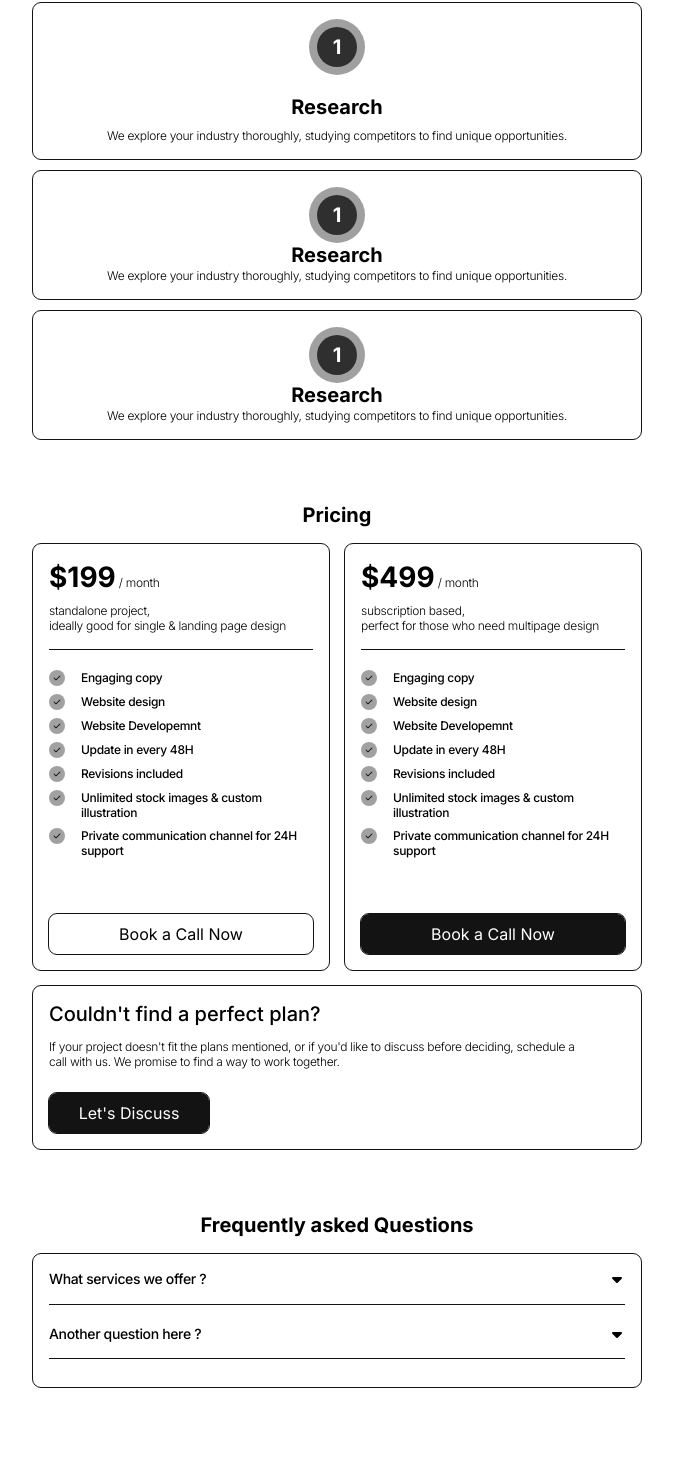
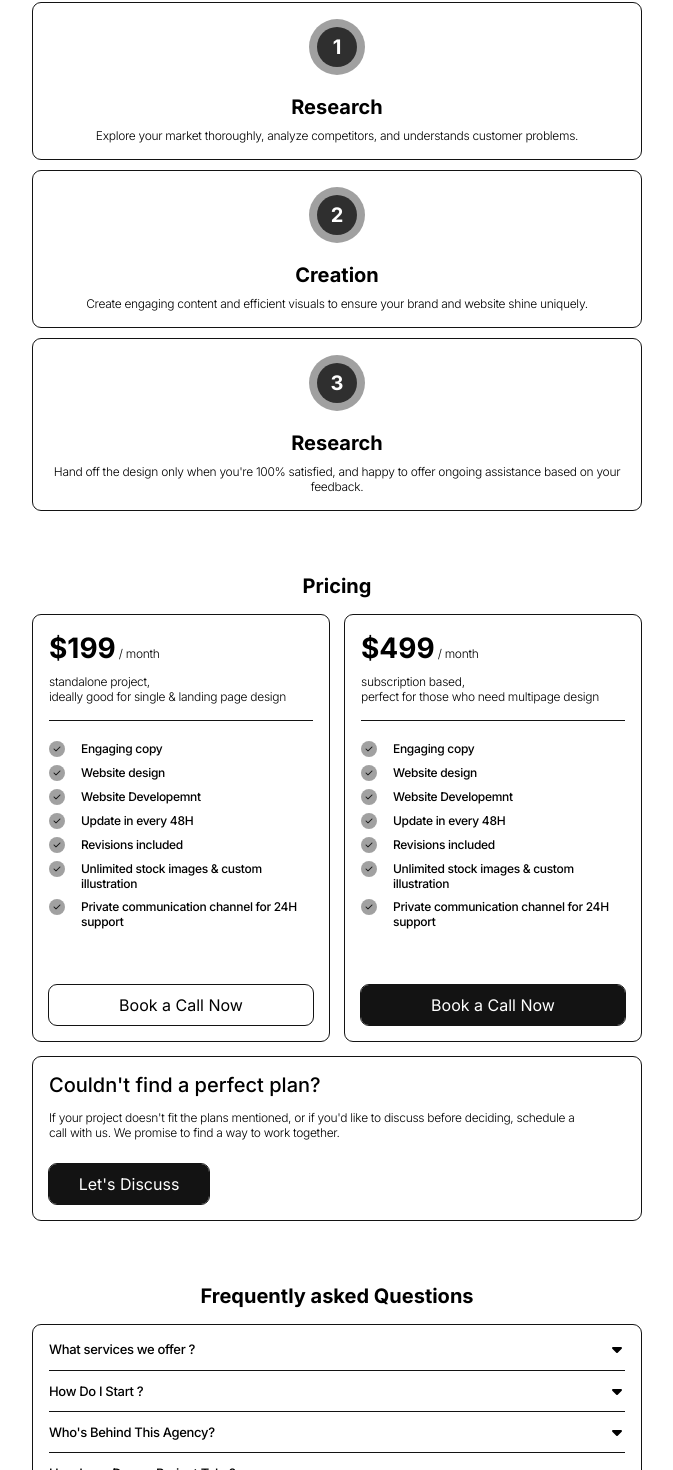
Before and after one commit to kmr-sahil/kmr-designs, a Next.js app: page / in a window 1280 px wide. Shown: the part 1176-2646 px from the top of the page, without its empty margins (303-976 px from the left). Before the commit the page ends 2579 px from the top, so only its background shows below. Built offline with nearby package versions, Linux system fonts and the light colour scheme.

Commit message:
footer done

```diff
--- a/src/app/page.js
+++ b/src/app/page.js
@@ -1,5 +1,5 @@
 import React from 'react'
-import Image from 'next/image';
+
 import Link from 'next/link';
 import Navbar from '@/components/Navbar';
 import Work from '@/components/Work';
@@ -7,10 +7,9 @@ import Testimonials from '@/components/Testimonials';
 import Process from '@/components/Process';
 import Pricing from '@/components/Pricing';
 import FAQs from '@/components/FAQs';
+import Footer from '@/components/Footer';
 
 function page() {
-
-
 
   return (
 
@@ -22,7 +21,7 @@ function page() {
 
           <h1 className='text-[28px] font-bold leading-[2rem] text-center'>Crafting engaging websites with meaningful designs that drive results.</h1>
 
-          <h3 className='text-[14px] font-light tracking-tight leading-tight text-center'>We work with startups, creatives, and visionaries driven by success. Through efficient design, we create websites that excel as powerful sales engines, fostering success, engagement, and growth.</h3>
+          <h3 className='text-[14px] font-light tracking-tight leading-tight text-center'>We work with startups, creatives, and visionaries. Through efficient design, we create websites that excel as powerful sales engines, fostering success, engagement, and growth.</h3>
 
           <Link href={'facebook.com'} className='w-[156px] px-[1rem] py-[0.5rem] rounded-[8px] outline outline-[1px] outline-[#131313] bg-[#131313] text-white'>Book a free Call</Link>
 
@@ -38,6 +37,8 @@ function page() {
 
     <FAQs />
 
+    <Footer />
+
     </div>
 
   )
--- a/src/components/FAQs.jsx
+++ b/src/components/FAQs.jsx
@@ -1,9 +1,28 @@
-
 "use client"
 import React, { useState } from 'react';
 import { FaCaretDown } from "react-icons/fa6";
 
 function FAQs() {
+  const faqsData = [
+    {
+      question: "What services we offer ?",
+      answer: "We excel in crafting landing pages, multipage websites, SaaS, and comprehensive web services. Our expertise lies in designing product in such a to captivate and convert target audiences effectively."
+    },
+    {
+      question: "How Do I Start ?",
+      answer: "Begin your journey in three simple steps: Schedule an introductory call, discuss your business needs, and choose the plan that fits best. It's that easy – and you're on your way to success!"
+    },
+    {
+      question: "Who's Behind This Agency?",
+      answer: "Hi there, I'm Sahil Kumar, running this agency solo. With experience in startups like DailyDumbbell and SecondBrainLabs, I've transitioned to running this design/development agency full-time, bringing my expertise to every project."
+    },
+    {
+      question: "How Long Does a Project Take?",
+      answer: "Typically, a single-page design takes 36 hours or less. However, for revisions or complex requests, it may require additional time."
+    }
+    // Add more FAQs here as needed
+  ];
+
   const [selectedQuestion, setSelectedQuestion] = useState(null);
 
   const handleQuestionClick = (index) => {
@@ -17,33 +36,16 @@ function FAQs() {
 
       <div className='w-[100%] rounded-[8px] outline outline-[1px] outline-[#131313] flex flex-col p-[1rem] gap-[0.5rem]'>
 
-        <div className='flex flex-col gap-[0.5rem]'>
-
-          <div className='flex justify-between items-center'>
-            <h3 className='w-[80%] title-sub text-[14px] font-medium text-start' onClick={() => handleQuestionClick(0)}>What services we offer ?</h3>
-            <div className={selectedQuestion === 0 ? 'rotate-180' : ''}><FaCaretDown /></div>
+        {faqsData.map((faq, index) => (
+          <div key={index} className='flex flex-col gap-[0.5rem]' onClick={() => handleQuestionClick(index)}>
+            <div className='flex justify-between items-center'>
+              <h3 className='w-[80%] title-sub text-[13px] font-medium text-start'>{faq.question}</h3>
+              <div className={selectedQuestion === index ? 'rotate-180' : ''}><FaCaretDown /></div>
+            </div>
+            <p className={`title-sub text-start ${selectedQuestion === index ? '' : 'hidden'}`}>{faq.answer}</p>
+            <hr className='w-[100%] border-[#131313] my-[0.25rem]'></hr>
           </div>
-
-          <p className={`title-sub text-start ${selectedQuestion === 0 ? '' : 'hidden'}`}>We excel in crafting landing pages, multipage websites, SaaS, and comprehensive web services. Our expertise lies in designing product in such a to captivate and convert target audiences effectively.</p>
-
-        </div>
-
-        <hr className='w-[100%] border-[#131313] mt-[0.5rem] mb-[0.75rem]'></hr>
-
-        <div className='flex flex-col gap-[0.5rem]'>
-
-          <div className='flex justify-between items-center'>
-            <h3 className='w-[80%] title-sub text-[14px] font-medium text-start' onClick={() => handleQuestionClick(1)}>Another question here ?</h3>
-            <div className={selectedQuestion === 1 ? 'rotate-180' : ''}><FaCaretDown /></div>
-          </div>
-
-          <p className={`title-sub text-start ${selectedQuestion === 1 ? '' : 'hidden'}`}>Another answer here.</p>
-
-        </div>
-
-        <hr className='w-[100%] border-[#131313] mt-[0.5rem] mb-[0.75rem]'></hr>
-
-        {/* Add more questions and answers similarly */}
+        ))}
 
       </div>
 
--- /dev/null
+++ b/src/components/Footer.jsx
@@ -0,0 +1,39 @@
+import Link from 'next/link';
+import Image from 'next/image';
+import { FaXTwitter } from "react-icons/fa6";
+import { FaDribbble } from "react-icons/fa";
+import { SiMaildotru } from "react-icons/si";
+
+function Footer() {
+
+
+  return (
+    <div className='flex flex-col gap-[1rem]'>
+
+      <div className='w-[100%] bg-[#131313] text-white p-[1rem] rounded-[8px] flex flex-col gap-[2rem]'>
+        <h1 className='title-primary text-start font-normal'>We assure you of the best and quickest service with us. Let’s make something great together</h1>
+        <Link href={'/'} className='btn-primary bg-white text-[#131313] text-[16px] font-medium'>Book a quick 15 min Call Now</Link>
+      </div>
+
+      <hr className='w-[100%] border-[#131313] my-[0.25rem]'></hr>
+
+      <div className='flex flex-col sm:flex-row gap-[1rem] justify-between items-start'>
+
+        <div className='flex gap-[0.5rem] items-center justify-center'>
+            <Image src={'/logo.png'} width={28} height={10} alt='logo' />
+            <h3 className='title-sub text-[14px]'>Sahil Kumar, designer & engineer</h3>
+          </div>
+
+        <div className='self-end gap-[0.75rem] flex justify-center items-center'>
+          <Link href={'/'}><FaXTwitter /></Link>
+          <Link href={'/'}><FaDribbble /></Link>
+          <Link href={'/'}><SiMaildotru /></Link>
+        </div>
+
+      </div>
+
+    </div>
+  );
+}
+
+export default Footer;
--- a/src/components/Process.jsx
+++ b/src/components/Process.jsx
@@ -20,42 +20,41 @@ function Process() {
 
           <h3 className='title-primary mt-[0.75rem]'>Research</h3>
 
-          <p className='title-sub'>We explore your industry thoroughly, studying competitors to find unique opportunities.</p>
+          <p className='title-sub'>Explore your market thoroughly, analyze competitors, and understands customer problems.</p>
 
       </div>
 
-      <div className='w-[100%] p-[1rem] rounded-[8px] outline outline-[1px] outline-[#131313] flex flex-col items-center justify-center'>
+      <div className='w-[100%] p-[1rem] rounded-[8px] outline outline-[1px] outline-[#131313] flex flex-col items-center justify-center gap-[0.5rem]'>
 
           <div className='bg-[#131313] rounded-full bg-opacity-40 p-[0.5rem]'>
 
               <div className='bg-[#131313] bg-opacity-80 rounded-full w-[40px] h-[40px] text-[20px] font-bold text-white text-center flex items-center justify-center'>
-                  1
+                  2
               </div>
 
           </div>
 
-          <h3 className='title-primary'>Research</h3>
+          <h3 className='title-primary mt-[0.75rem]'>Creation</h3>
 
-          <p className='title-sub'>We explore your industry thoroughly, studying competitors to find unique opportunities.</p>
+          <p className='title-sub'>Create engaging content and efficient visuals to ensure your brand and website shine uniquely.</p>
 
       </div>
 
-      <div className='w-[100%] p-[1rem] rounded-[8px] outline outline-[1px] outline-[#131313] flex flex-col items-center justify-center'>
+      <div className='w-[100%] p-[1rem] rounded-[8px] outline outline-[1px] outline-[#131313] flex flex-col items-center justify-center gap-[0.5rem]'>
 
           <div className='bg-[#131313] rounded-full bg-opacity-40 p-[0.5rem]'>
 
               <div className='bg-[#131313] bg-opacity-80 rounded-full w-[40px] h-[40px] text-[20px] font-bold text-white text-center flex items-center justify-center'>
-                  1
+                  3
               </div>
 
           </div>
 
-          <h3 className='title-primary'>Research</h3>
+          <h3 className='title-primary mt-[0.75rem]'>Research</h3>
 
-          <p className='title-sub'>We explore your industry thoroughly, studying competitors to find unique opportunities.</p>
+          <p className='title-sub'>Hand off the design only when you're 100% satisfied, and happy to offer ongoing assistance based on your feedback.</p>
 
       </div>
-
 
 
     </div>
```
